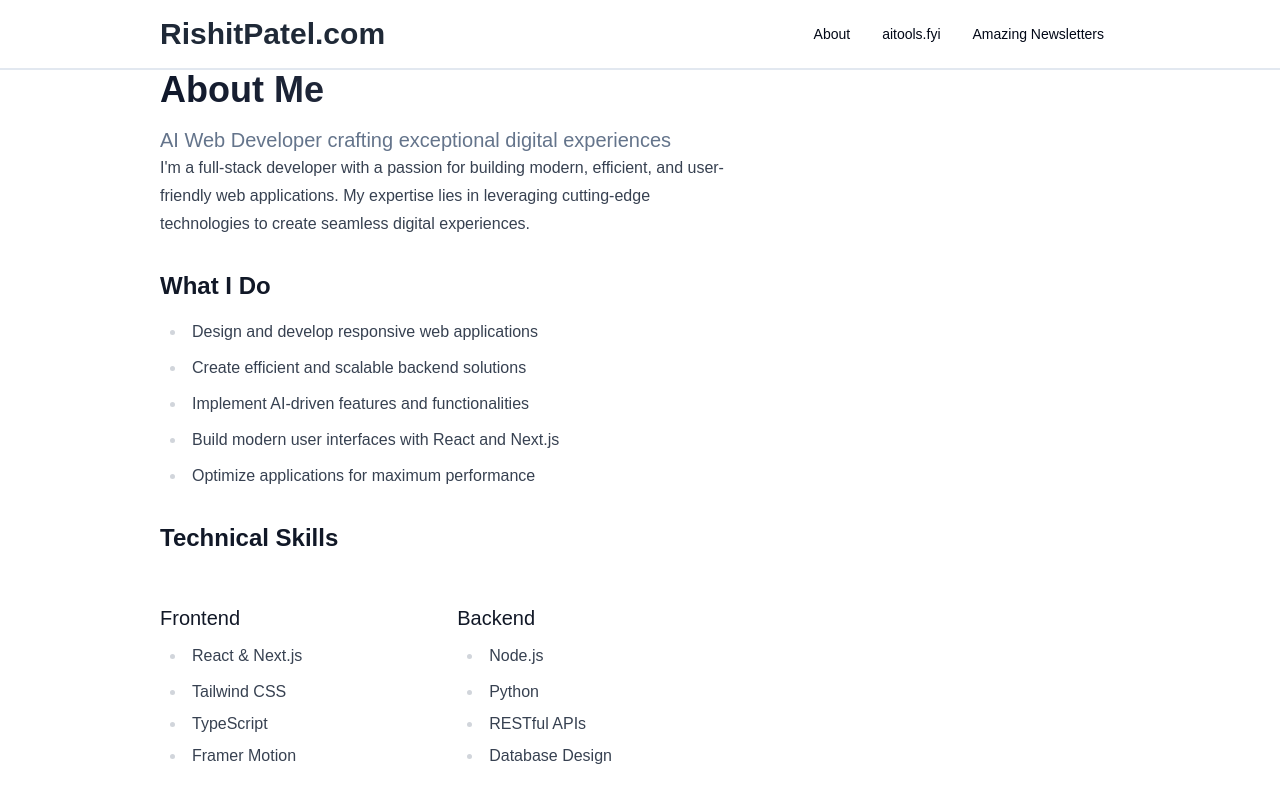
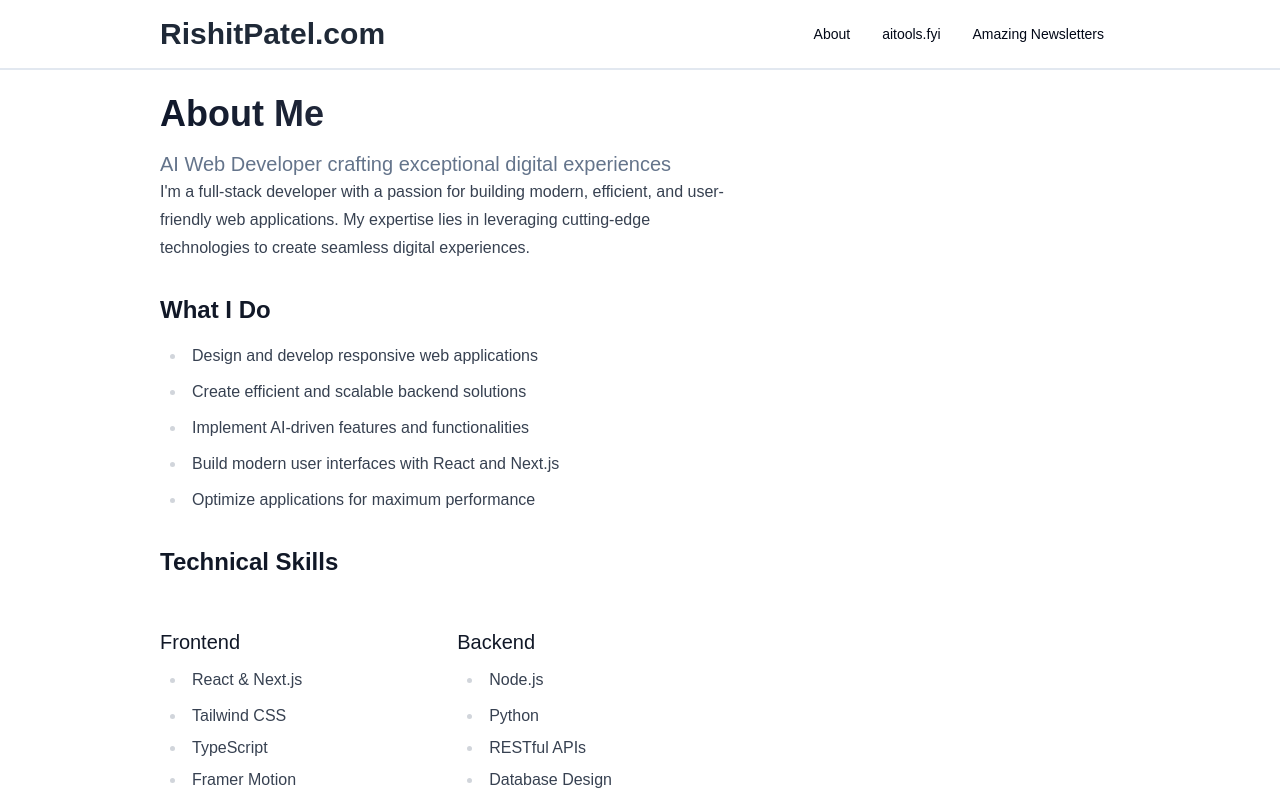
Before and after one commit to imrishit98/rishitpatel.com, a Next.js app: page /about in a window 1280 px wide. Shown: the top 800 px of the page. Built offline with nearby package versions, Linux system fonts and the light colour scheme; a web font is replaced by a local one.

Commit message:
Refactor AboutPage component to add padding to the container

```diff
--- a/src/app/about/page.js
+++ b/src/app/about/page.js
@@ -12,7 +12,7 @@ export const metadata = {
 
 export default function AboutPage() {
   return (
-    <Container>
+    <Container className='pt-6 pb-12'>
       <AboutHero />
       <Skills />
       <Approach />
```
